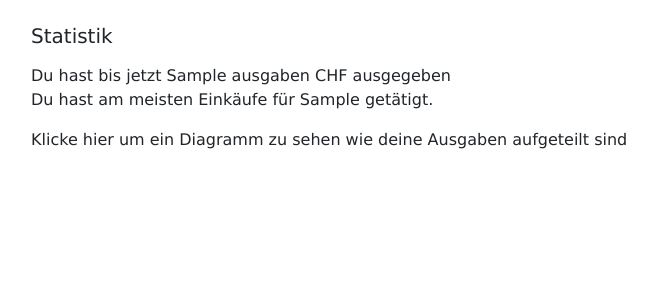
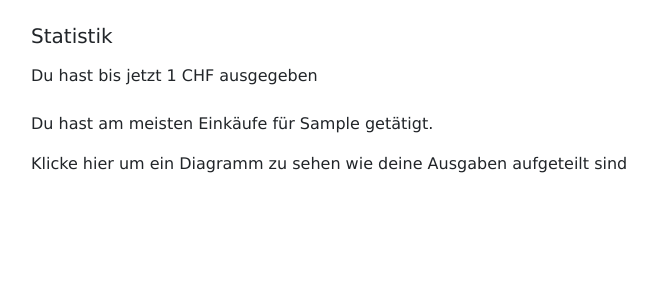
Before and after one commit to dowingo/project_poseidon, a Flask app: template templates/statistik.html in a window 1280 px wide. Shown: the part 56-356 px from the top of the page, without its empty margins (1-658 px from the left). Run offline with Flask 2, Linux system fonts and the light colour scheme; the template is opened without the code that fills it: most values are stand-ins (such as "Sample title", 1, 10 or a date in 2020).

Commit message:
Code für Statistik wird erweitert.

```diff
--- a/data.json
+++ b/data.json
@@ -112,5 +112,11 @@
         "Datum": "2022-06-08",
         "Kategorie": "Hobby",
         "Preis CHF": "15.00"
+    },
+    {
+        "Einkauf": "Zug Billet",
+        "Datum": "2022-06-11",
+        "Kategorie": "Mobilit\u00e4t",
+        "Preis CHF": "24.00"
     }
 ]
--- a/main.py
+++ b/main.py
@@ -54,24 +54,30 @@ def protokoll():
 @app.route("/statistik")
 def statistik():
     with open("data.json", encoding="utf-8") as open_file:
-        stat = json.load(open_file)
-        count = len(stat)
+        ausgaben = json.load(open_file)
+        count = len(ausgaben)
     about_link = url_for("statistik")
     summe = 0
-    for el in stat:
+    for el in ausgaben:
         summe += int(float(el["Preis CHF"]))
 
-    ausgaben_kategorie = {}
-    for el in stat:
-        if el["Kategorie"] in ausgaben_kategorie:
-            ausgaben_kategorie[el["Kategorie"]] += el["Preis CHF"]
-        else:
-            ausgaben_kategorie[el["Kategorie"]] = el["Preis CHF"]
-            Kategorie = list(ausgaben_kategorie.keys())
-            summierte_ausgaben = list(ausgaben_kategorie.values())
-            grösste_Ausgabe = max(summierte_ausgaben)
+    with open("data.json") as open_file:
+        ausgaben2 = json.load(open_file)
+        dict_1 = {}
+        for element in ausgaben2:
+            for key, value in element.items():
+                if key == "Kategorie":
+                    dict_1.setdefault(value, [])
+                    dict_1[value].append(float(element["Preis CHF"]))
 
-    return render_template("statistik.html", link=about_link, count=count, ausgaben=summe, grösste_ausgabe=grösste_Ausgabe, kategorie=Kategorie)
+    for key, value in dict_1.items():
+        value = sum(value)
+        dict_1[key] = value
+
+
+    highest_kat = max(dict_1, key=dict_1.get)
+
+    return render_template("statistik.html", link=about_link, count=count, total_ausgaben=summe, highest_kat=highest_kat)
 
 if __name__ == "__main__":
     app.run(debug=True, port=5000)
--- a/templates/poltly.py
+++ b/templates/poltly.py
@@ -1,6 +1,7 @@
 
 import plotly.express as px
-import numpy
+import pandas as pd
+import plotly
 
 
 fig = px.bar(x=kategorien, y=summierte_ausgaben)
@@ -9,4 +10,4 @@ fig = px.bar(x=kategorien, y=summierte_ausgaben)
                     xaxis_title="Kategorien",
                     yaxis_title="Ausgaben")
                 div = plot(fig, output_type="div")
-                return render_template("statistik2.html", visualisierung=div)
+                print(div)
--- a/templates/statistik.html
+++ b/templates/statistik.html
@@ -37,8 +37,11 @@
 
    <div class="stats">
     <ul style="font-family: Verdana">
-        Du hast bis jetzt {{ ausgaben }} CHF ausgegeben</br>
-        Du hast am meisten Einkäufe für {{ grösste_ausgabe }} getätigt.
+        Du hast bis jetzt {{ total_ausgaben }} CHF ausgegeben</br>
+        <br>
+        Du hast am meisten Einkäufe für {{ highest_kat }} getätigt.
+
+
     </ul>
     </div>
 
```
Also changed, not shown: templates/statistik2.html (+27 -1 lines).
